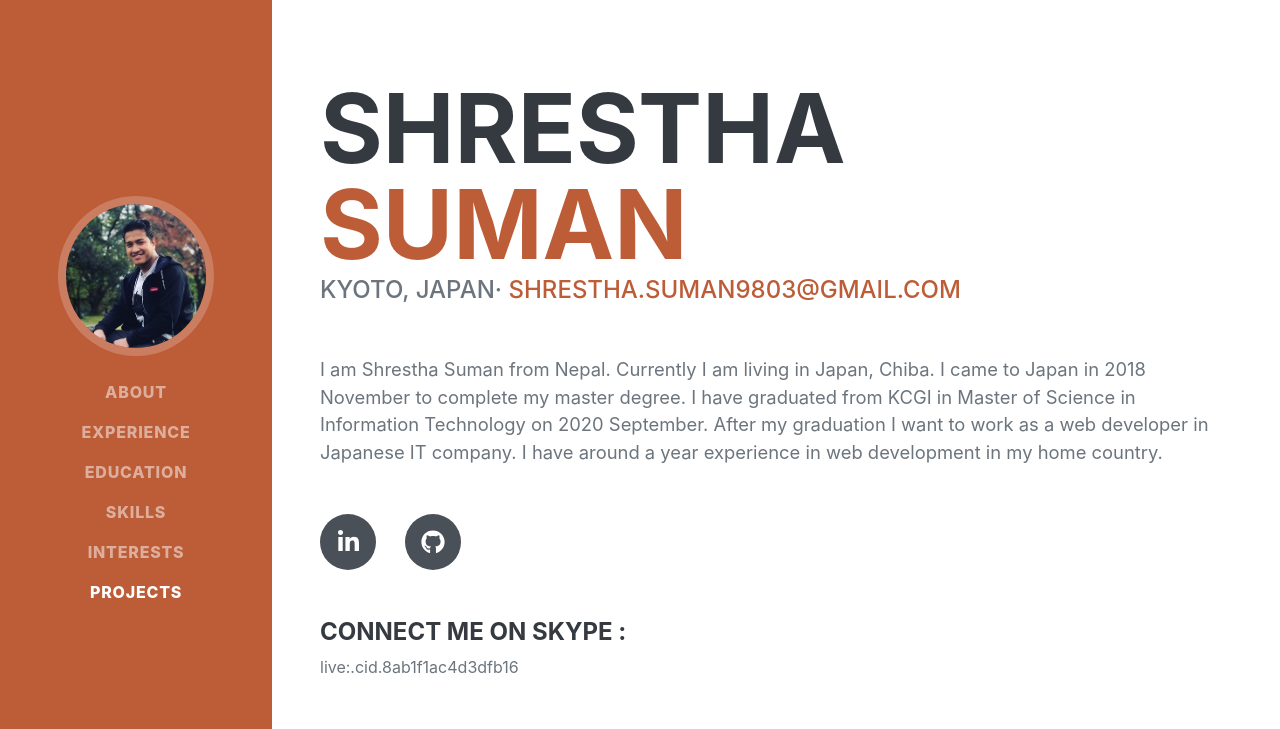
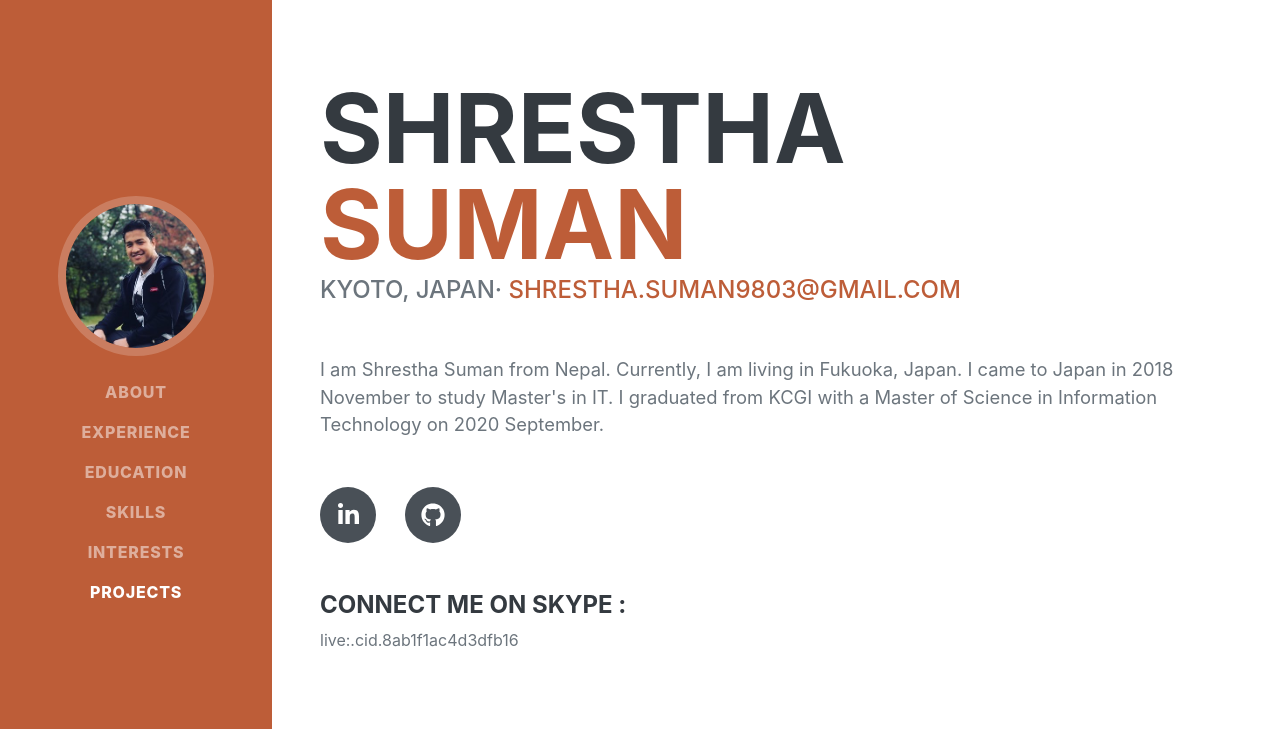
Before and after one commit to ShresthaSuman/portfolio, a plain HTML site: page index.html in a window 1280 px wide. Shown: the top 729 px of the page. Drawn offline with nearby package versions, Linux system fonts and the light colour scheme; a web font is replaced by a local one.

Commit message:
Update index.html

```diff
--- a/index.html
+++ b/index.html
@@ -47,9 +47,7 @@
                         Kyoto, Japan·
                         <a href="mailto:shrestha.suman9803@gmail.com">shrestha.suman9803@gmail.com</a>
                     </div>
-                    <p class="lead mb-5">I am Shrestha Suman from Nepal. Currently I am living in Japan, Chiba. I came to Japan in 2018 November to complete my master degree.
-                        I have graduated from KCGI in Master of Science in Information Technology on 2020 September.
-                        After my graduation I want to work as a web developer in Japanese IT company. I have around a year experience in web development in my home country.</p>
+                    <p class="lead mb-5">I am Shrestha Suman from Nepal. Currently, I am living in Fukuoka, Japan. I came to Japan in 2018 November to study Master's in IT. I graduated from KCGI with a Master of Science in Information Technology on 2020 September.</p>
                     <div class="social-icons">
                         <a class="social-icon" target="_blank" href="https://www.linkedin.com/in/suman-shrestha-0651251a3/"><i class="fab fa-linkedin-in"></i></a>
                         <a class="social-icon" target="_blank" href="https://github.com/ShresthaSuman"><i class="fab fa-github"></i></a>
```
